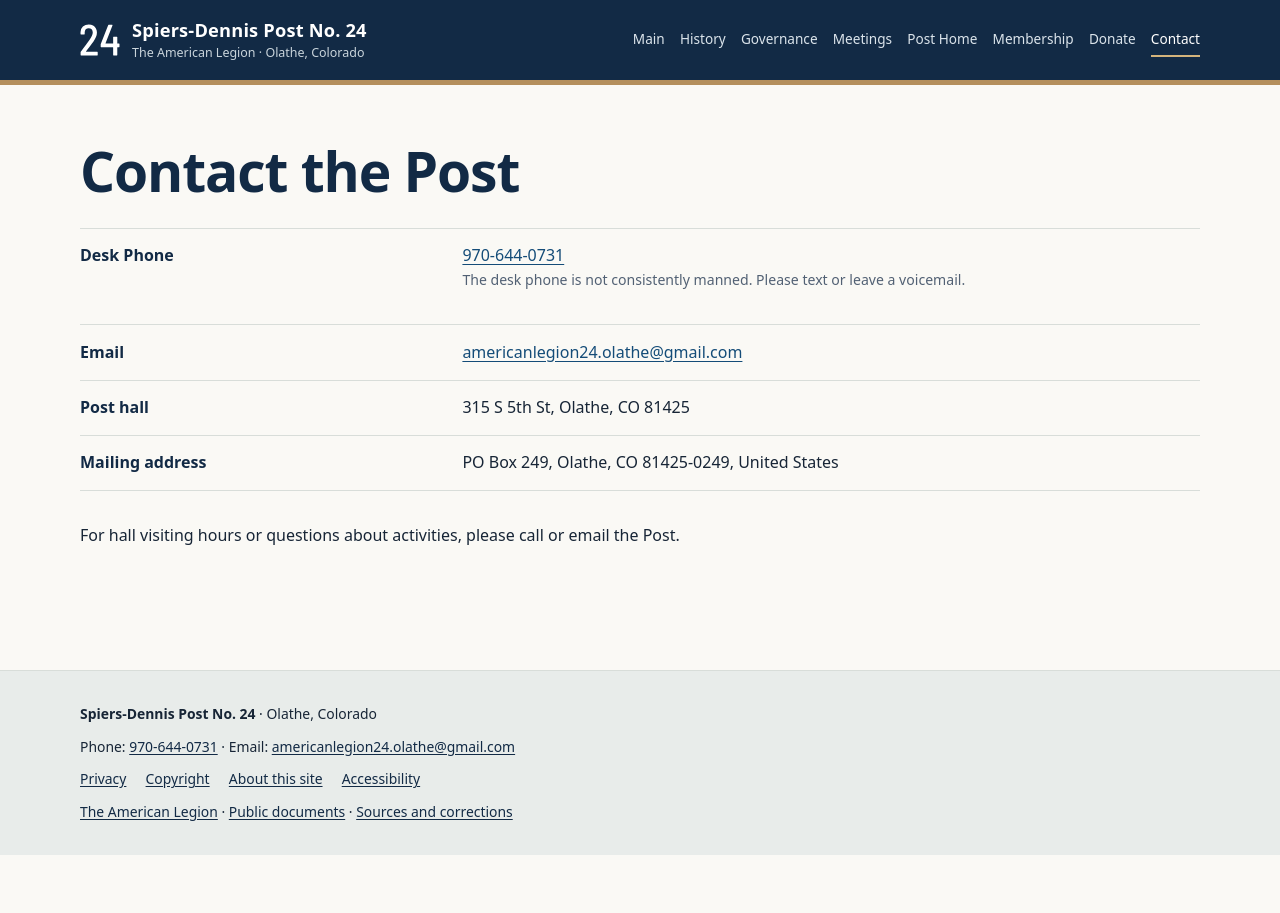
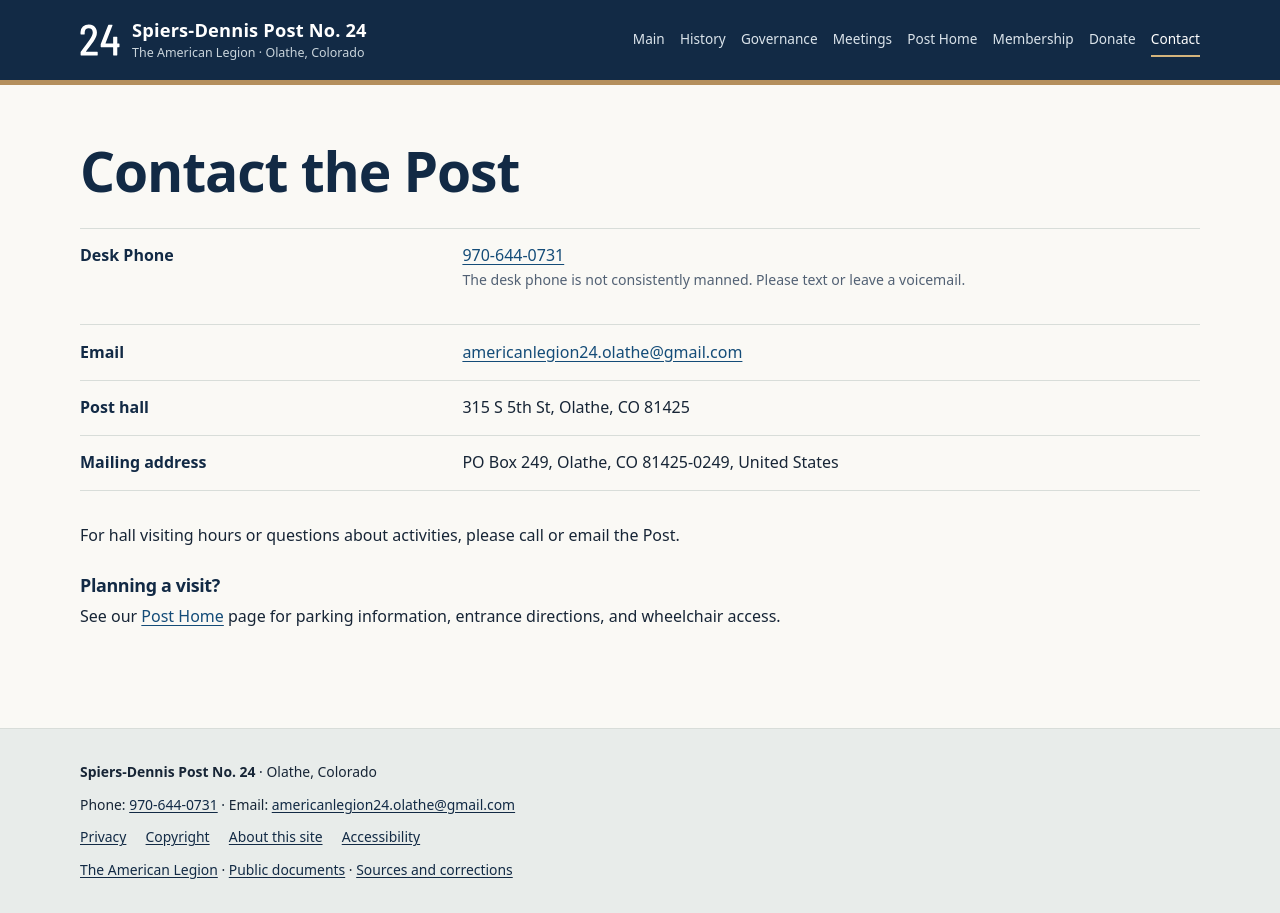
Before and after one commit to SPIERS-DENNIS-POST/spiers-dennis-post.github.io, a Jekyll site: the page built from contact/index.md, in a window 1280 px wide. Built offline with Jekyll 4.4.1, drawn with Linux system fonts in a browser that asks for light colours.

Commit message:
Link to Post Home visitor and accessibility directions from Contact

```diff
--- a/contact/index.md
+++ b/contact/index.md
@@ -12,3 +12,5 @@
 <div class="fact-row"><dt>Mailing address</dt><dd>PO Box {{ site.data.post.mailing_address.post_office_box | escape }}, {{ site.data.post.mailing_address.city | escape }}, {{ site.data.post.mailing_address.region | escape }} {{ site.data.post.mailing_address.postal_code | escape }}, United States</dd></div>
 </dl>
 <p>For hall visiting hours or questions about activities, please call or email the Post.</p>
+### Planning a visit?
+See our [Post Home]({{ '/building/' | relative_url }}) page for parking information, entrance directions, and wheelchair access.
```
